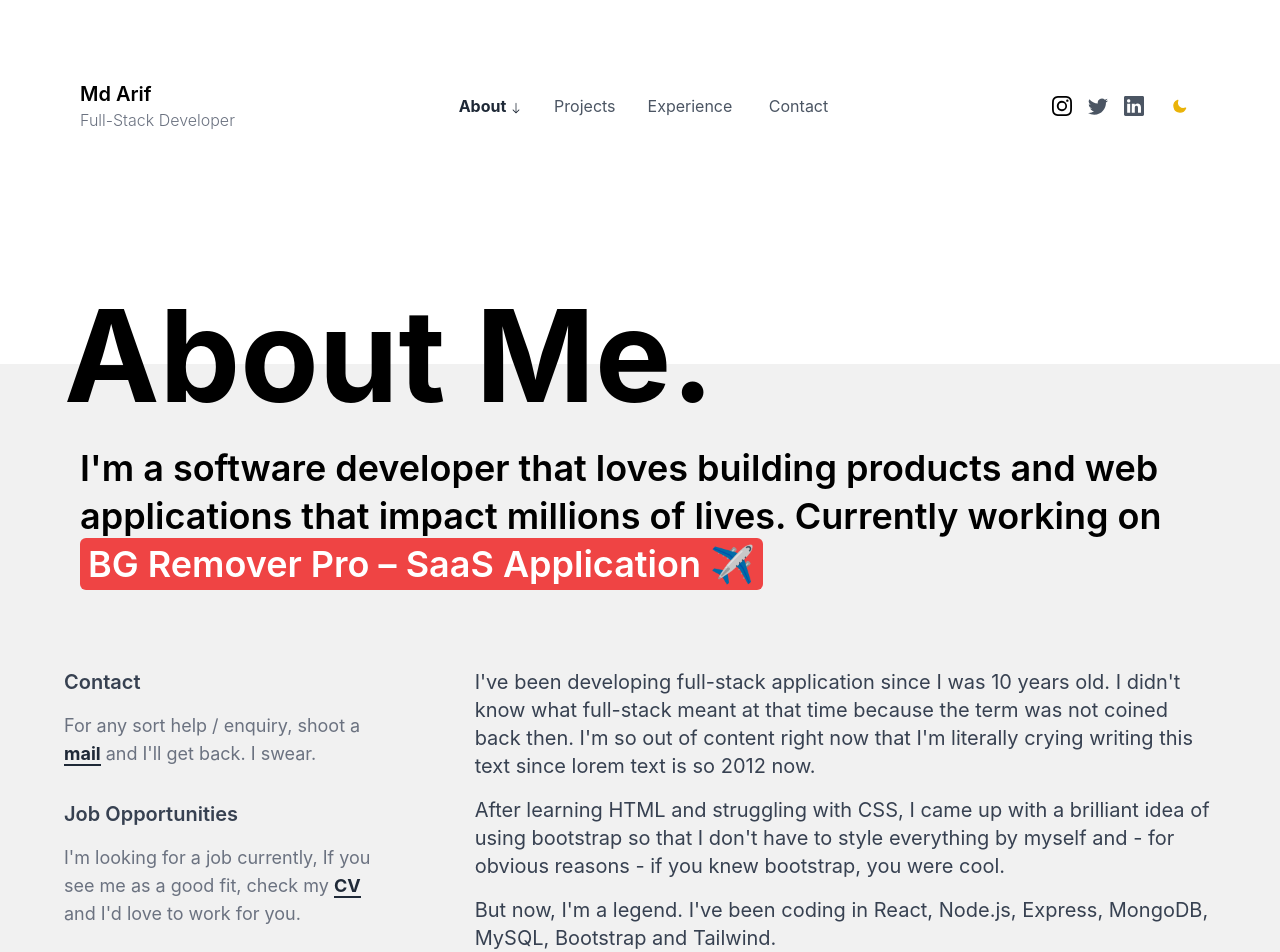
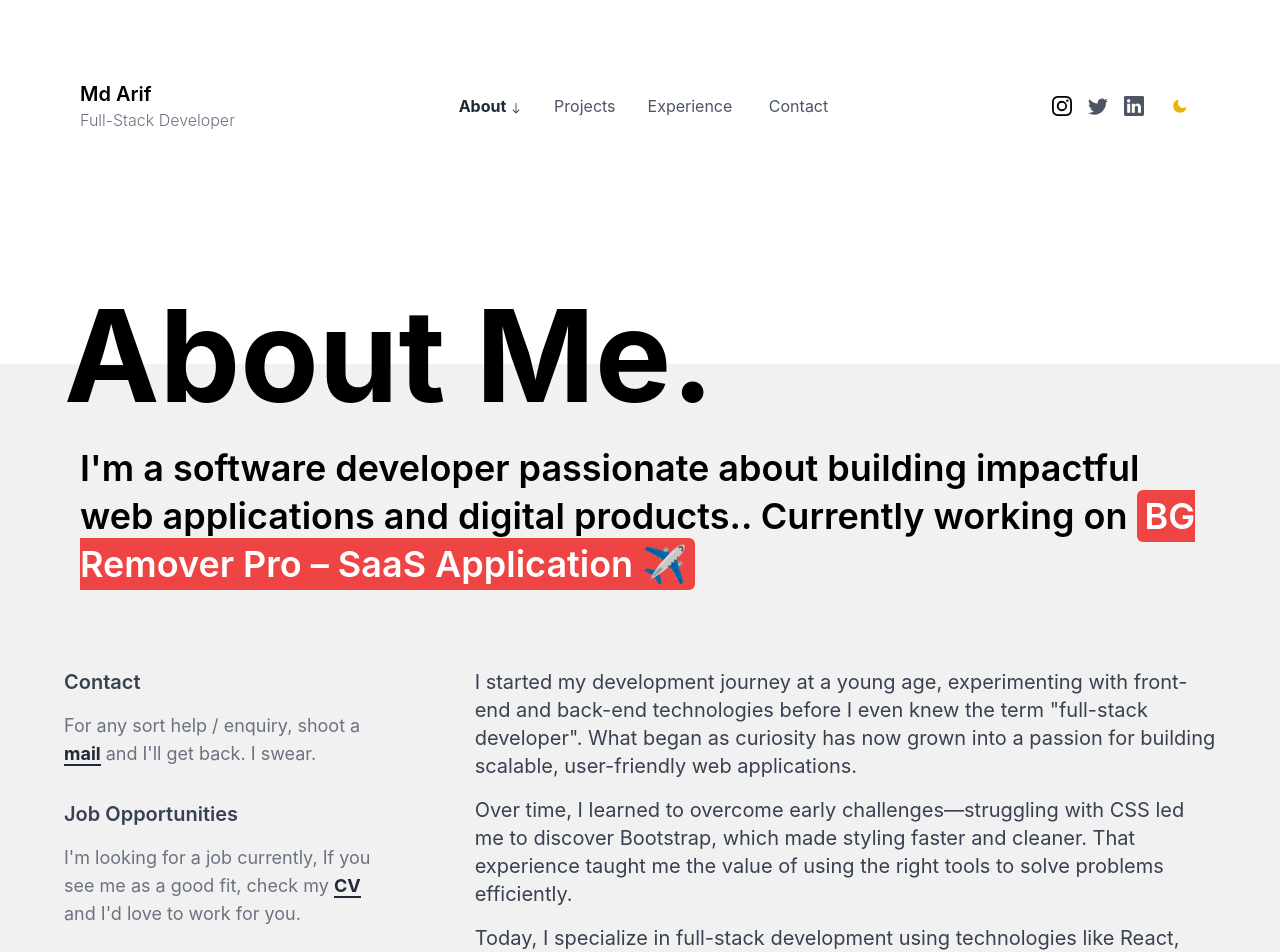
Before and after one commit to codewitharif/myportfolio, a Next.js app: page /about in a window 1280 px wide. Shown: the top 952 px of the page. Built offline with nearby package versions, Linux system fonts and the light colour scheme.

Commit message:
changes data

```diff
--- a/constants/data.js
+++ b/constants/data.js
@@ -30,39 +30,47 @@ const userData = {
   ],
   about: {
     title:
-      "I'm a software developer that loves building products and web applications that impact millions of lives",
+      "I'm a software developer passionate about building impactful web applications and digital products.",
     description: [
-      `I've been developing full-stack application since I was 10 years old. I didn't know what full-stack meant at that time because the term was not coined back then. I'm so out of content right now that I'm literally crying writing this text since lorem text is so 2012 now.`,
-      `After learning HTML and struggling with CSS, I came up with a brilliant idea of using bootstrap so that I don't have to style everything by myself and - for obvious reasons - if you knew bootstrap, you were cool.`,
-      `But now, I'm a legend. I've been coding in React, Node.js, Express,  MongoDB, MySQL, Bootstrap and Tailwind.`,
+      `I started my development journey at a young age, experimenting with front-end and back-end technologies before I even knew the term "full-stack developer". What began as curiosity has now grown into a passion for building scalable, user-friendly web applications.`,
+      `Over time, I learned to overcome early challenges—struggling with CSS led me to discover Bootstrap, which made styling faster and cleaner. That experience taught me the value of using the right tools to solve problems efficiently.`,
+      `Today, I specialize in full-stack development using technologies like React, Node.js, Express, MongoDB, MySQL, Bootstrap, and Tailwind CSS. I enjoy turning ideas into real-world products that deliver value to users.`,
     ],
     currentProject: "BG Remover Pro – SaaS Application",
     currentProjectUrl: "https://bgremoversaasapp.vercel.app/",
   },
+
   experience: [
     {
-      title: "Software Developer Intern",
+      title: "Full Stack Developer Intern",
       company: "Biznweb Technologies",
       year: "2024",
       companyLink: "https://biznweb.com/",
-      desc: "Contributed to a hotel booking application - Panna - which is an AI powered candidate interviewing product.",
+      desc: "Built and integrated calendar-based showroom availability tracking with database support. Improved user form interactions and developed multiple API endpoints for the Passclub hotel booking application.",
     },
-
     {
-      title: "Engineering",
-      company: "Millennim Institute Of Technology & Science, Bhopal.",
+      title: "Web Developer",
+      company: "CodeClause",
+      year: "2024",
+      companyLink: "https://codeclause.com/",
+      desc: "Optimized and implemented responsive landing pages using React.js, reducing page load times by 35%. Collaborated with the design team to enhance UI/UX, leading to a 25% increase in user engagement.",
+    },
+    {
+      title: "Bachelor of Technology, Computer Science",
+      company: "Millennium Institute of Technology & Science, Bhopal",
       year: "2025",
       companyLink: "https://www.millenniumbhopal.com/",
-      desc: "Major in Computer Science and Engineering with a CGPA of 7.2. Nobody asks this but it's okay.",
+      desc: "Pursuing a B.Tech in Computer Science and Engineering with a current CGPA of 7.31.",
     },
     {
       title: "High School",
-      company: "Mithila Academy Public School, Bokaro.",
+      company: "Mithila Academy Public School, Bokaro",
       year: "2021",
       companyLink: "http://maps.bokaro.org.in/",
-      desc: "Subjects being PCM - I barely survived with 72.0% marks aggregate. Flex fridays, fellas.",
+      desc: "Completed higher secondary education with a 72.0% aggregate.",
     },
   ],
+
   resumeUrl:
     "https://drive.google.com/file/d/1ujrxzUV6Bzha4HoESV9DoCxhc5QV1kUm/view?usp=drive_link",
   socialLinks: {
```
